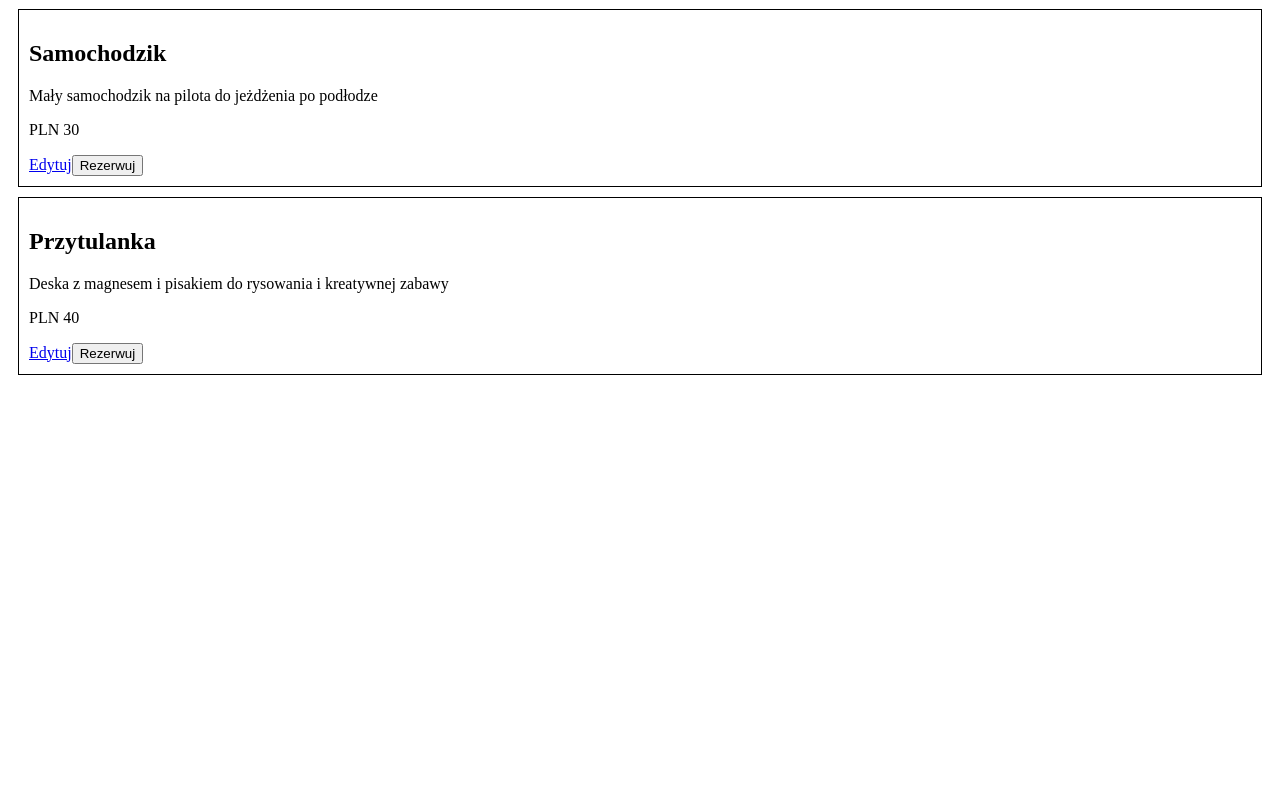
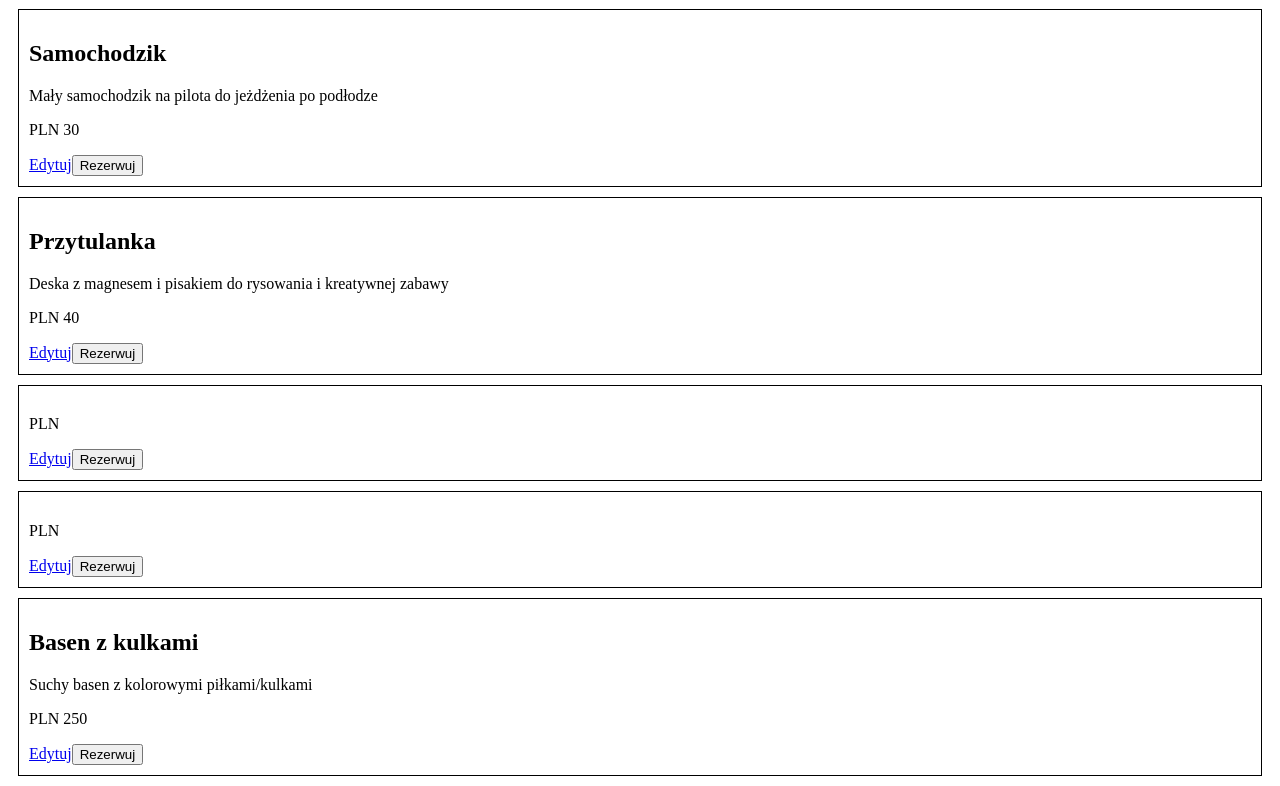
Before and after one commit to malineczky/wish-list, a React (Vite) app: page / in a window 1280 px wide. Shown: the part 2093-2879 px from the top of the page. Before the commit the page ends 2478 px from the top, so only its background shows below. Built offline with nearby package versions, Linux system fonts and the light colour scheme; data requests are answered from the project's data file.

Commit message:
add post method

```diff
--- a/fake_api/db.json
+++ b/fake_api/db.json
@@ -45,8 +45,7 @@
     {
       "id": 7,
       "name": "Instrument muzyczny",
-        "description":
-            "Mały instrument muzyczny do eksperymentowania z dźwiękami",
+      "description": "Mały instrument muzyczny do eksperymentowania z dźwiękami",
       "price": 25,
       "availability": true
     },
@@ -88,11 +87,21 @@
     {
       "id": 13,
       "name": "Przytulanka",
-        "description":
-            "Deska z magnesem i pisakiem do rysowania i kreatywnej zabawy",
+      "description": "Deska z magnesem i pisakiem do rysowania i kreatywnej zabawy",
       "price": 40,
       "availability": true
+    },
+    {
+      "id": 14
+    },
+    {
+      "id": 15
+    },
+    {
+      "name": "Basen z kulkami",
+      "description": "Suchy basen z kolorowymi piłkami/kulkami",
+      "price": "250",
+      "id": 16
     }
   ]
-
 }
--- a/src/components/AddGift.jsx
+++ b/src/components/AddGift.jsx
@@ -7,6 +7,19 @@ function AddGift() {
 
     function handleAddGift(event) {
         event.preventDefault();
+        addGift({ name, description, price });
+    }
+
+    async function addGift(data) {
+        const response = await fetch("http://localhost:3000/gifts", {
+            method: "post",
+            body: JSON.stringify(data),
+            headers: {
+                "Content-Type": "application/json",
+            },
+        });
+
+        return response.json();
     }
 
     return (
```
Lines whose indentation alone changed are shown as unchanged.
